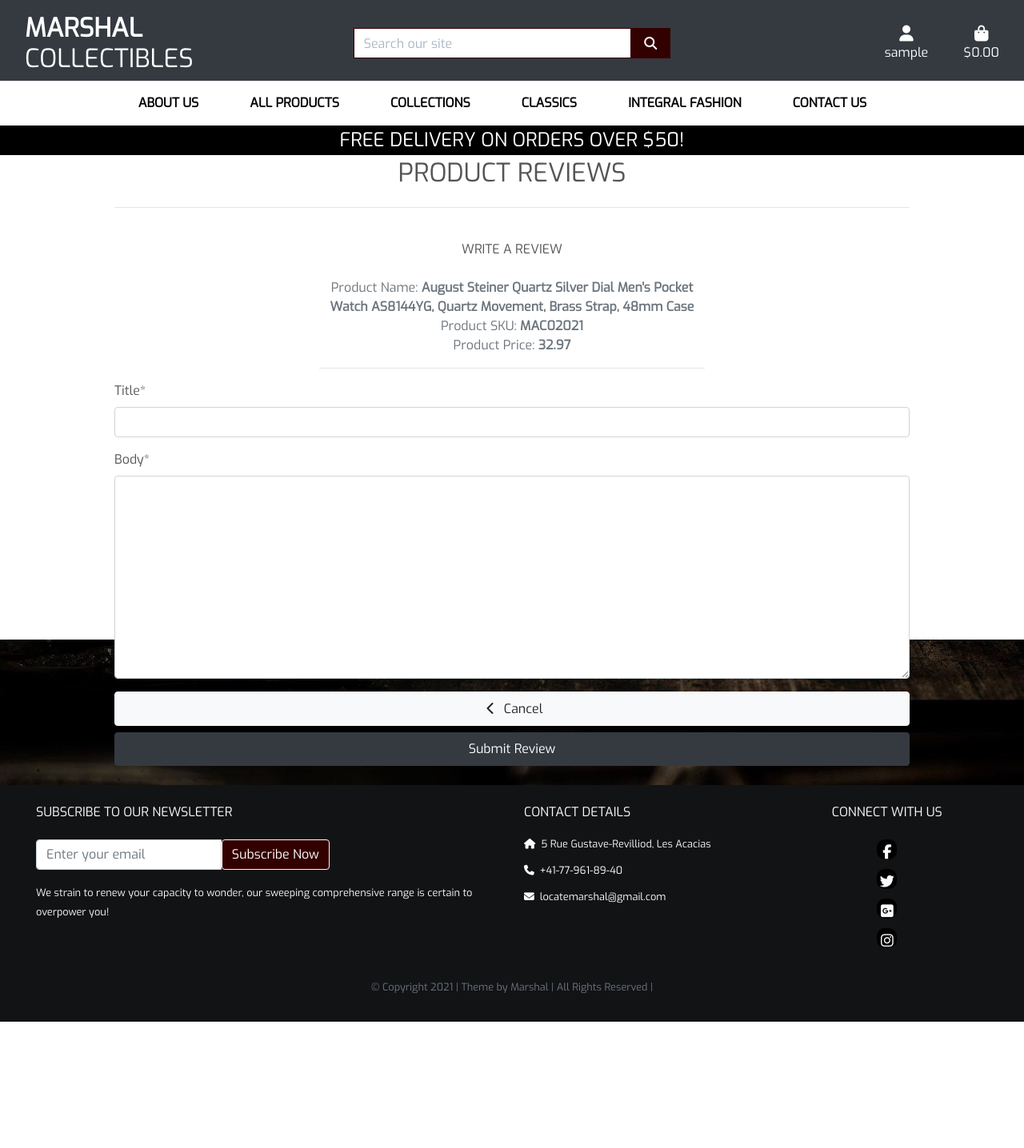
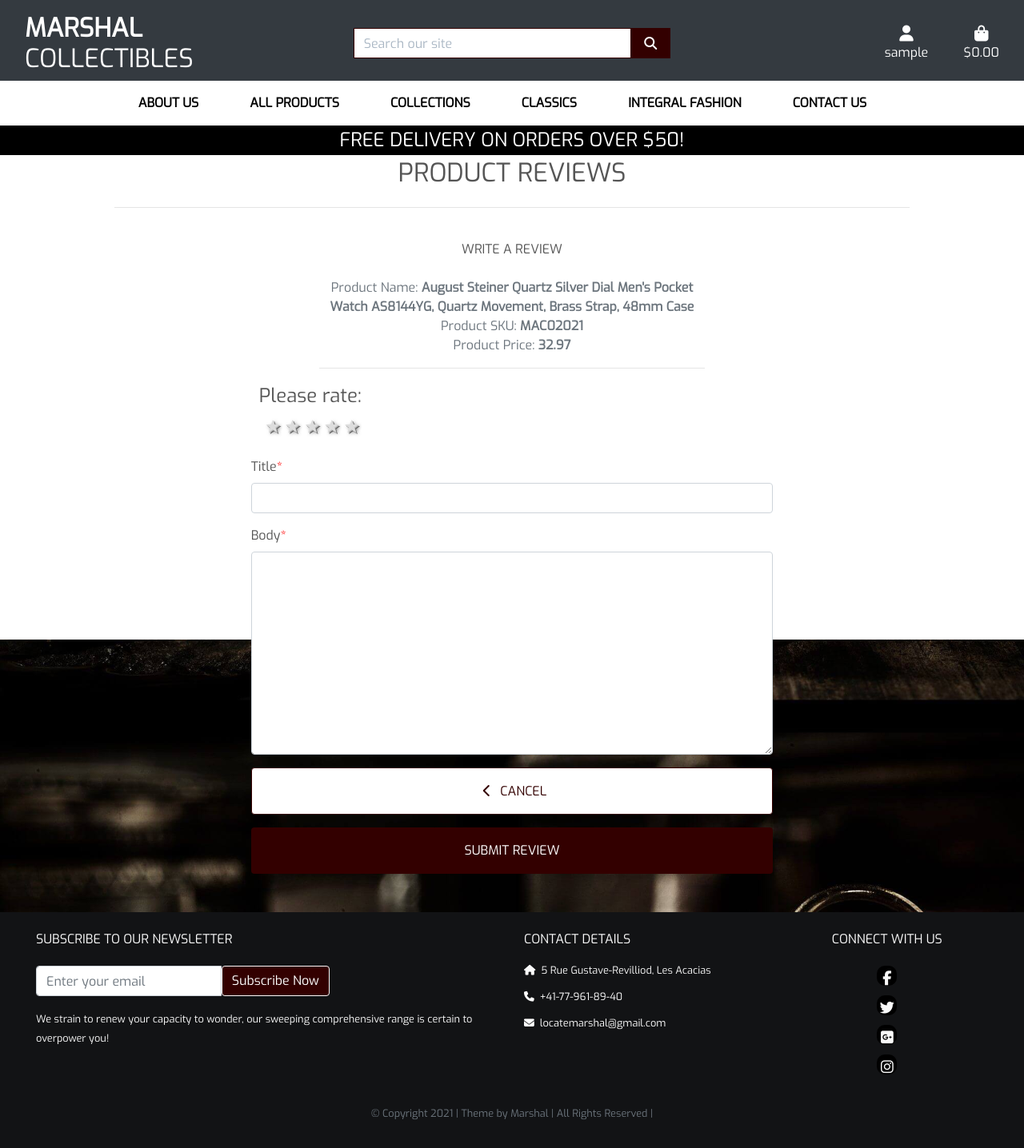
Before and after one commit to Seagather/Marshal-Unisex-Collectibles, a Django app: page /reviews/125/add_product_review/ in a window 1280 px wide. Shown: the whole page at 80% size. Before the commit the page ends 1278 px from the top, so only its background shows below. Run offline with Django 3.2, Linux system fonts and the light colour scheme; the visitor is signed in with stand-in values (Sample User, id 1); data comes from the database, SQL or seed files in the repository; some libraries are stand-ins or nearby versions.

Commit message:
Added product review form

```diff
--- a/reviews/forms.py
+++ b/reviews/forms.py
@@ -4,11 +4,9 @@ from .models import Review
 
 class ReviewForm(forms.ModelForm):
     """ Full Review form """
-    required_css_class = 'required'
 
     class Meta:
         model = Review
-        required_css_class = 'required'
         fields = [
             'title',
             'body',
--- a/reviews/models.py
+++ b/reviews/models.py
@@ -10,7 +10,7 @@ class Review(models.Model):
     )
     user = models.ForeignKey(User, blank=False, null=False, on_delete=models.CASCADE)
     title = models.CharField(max_length=50, blank=False, null=False)
-    body = models.TextField(max_length=600, blank=False, null=False)
+    body = models.TextField(max_length=700, blank=False, null=False)
     timestamp = models.DateTimeField(auto_now_add=True)
 
     class Meta:
--- a/reviews/static/reviews/css/review.css
+++ /dev/null
@@ -1,4 +0,0 @@
-label.required::after {
-    content: ' *';
-    color: red;
-}
--- a/reviews/templates/reviews/add_product_review.html
+++ b/reviews/templates/reviews/add_product_review.html
@@ -36,15 +36,30 @@
                 </div>
             </div>
         </div>
+    <div class="form-group col-md-8 mx-auto">
+    <div id="status"></div>
+    <form id="ratingForm">
+        <fieldset class="rating">
+            <legend>Please rate:</legend>
+            <input type="radio" id="star5" name="rating" value="5" /><label for="star5" title="Rocks!">5 stars</label>
+            <input type="radio" id="star4" name="rating" value="4" /><label for="star4" title="Pretty good">4 stars</label>
+            <input type="radio" id="star3" name="rating" value="3" /><label for="star3" title="Meh">3 stars</label>
+            <input type="radio" id="star2" name="rating" value="2" /><label for="star2" title="Kinda bad">2 stars</label>
+            <input type="radio" id="star1" name="rating" value="1" /><label for="star1" title="Sucks big time">1 star</label>
+        </fieldset>
+        <div class="clearfix"></div>
+        <!-- <button class="submit clearfix">Submit</button> -->
+    </form>
+    </div>
 
         <!-- Review input form -->
         <div class="row">
-            <div class="col-12">
+            <div class="form-group col-md-8 mx-auto">
                 <form class="review" method="POST" action="{% url 'add_product_review' product.id %}">
                     {% csrf_token %}
                     {{ form|crispy }}
-                    <a href="{% url 'profile' %}" class="btn btn-light py-2 btn-block"><span class="icon"><i class="fas fa-chevron-left"></i></span> Cancel</a>
-                    <button class="btn btn-dark py-2 btn-block" type="submit">Submit Review</button>
+                    <a href="{% url 'profile' %}" class="btn btn-outline-black text-uppercase py-3 mb-3 btn-block"><span class="icon"><i class="fas fa-chevron-left"></i></span> Cancel</a>
+                    <button class="btn btn-black text-uppercase py-3 mb-2 btn-block" type="submit">Submit Review</button>
                 </form>
             </div>
         </div>
--- a/static/css/base.css
+++ b/static/css/base.css
@@ -329,10 +329,81 @@ input[name='q']::placeholder {
     border-color: #dc3545;
     border-radius: 0;
 }
-label.required::after {
-    content: '*';
+.asteriskField {
     color: red;
 }
+
+.rating {
+    float:left;
+}
+
+/* :not(:checked) is a filter, so that browsers that don’t support :checked don’t
+   follow these rules. Every browser that supports :checked also supports :not(), so
+   it doesn’t make the test unnecessarily selective */
+.rating:not(:checked) > input {
+	position: absolute;
+	clip: rect(0px, 0px, 0px, 0px);
+}
+
+.rating:not(:checked) > label {
+    float:right;
+    width:1.1em;
+    padding:0 .1em;
+    overflow:hidden;
+    white-space:nowrap;
+    cursor:pointer;
+    font-size:140%;
+    line-height:1.2;
+    color:#ddd;
+    text-shadow:1px 1px #bbb, 2px 2px #666, .1em .1em .2em rgba(0,0,0,.5);
+}
+
+.rating:not(:checked) > label:before {
+    content: '★ ';
+}
+
+.rating > input:checked ~ label {
+    color: #f70;
+    text-shadow:1px 1px #c60, 2px 2px #940, .1em .1em .2em rgba(0,0,0,.5);
+}
+
+.rating:not(:checked) > label:hover,
+.rating:not(:checked) > label:hover ~ label {
+    color: gold;
+    text-shadow:1px 1px goldenrod, 2px 2px #B57340, .1em .1em .2em rgba(0,0,0,.5);
+}
+
+.rating > input:checked + label:hover,
+.rating > input:checked + label:hover ~ label,
+.rating > input:checked ~ label:hover,
+.rating > input:checked ~ label:hover ~ label,
+.rating > label:hover ~ input:checked ~ label {
+    color: #ea0;
+    text-shadow:1px 1px goldenrod, 2px 2px #B57340, .1em .1em .2em rgba(0,0,0,.5);
+}
+
+.rating > label:active {
+    position:relative;
+    top:2px;
+    left:2px;
+}
+
+/* end of Lea's code */
+
+/*
+ * Clearfix from html5 boilerplate
+ */
+
+.clearfix:before,
+.clearfix:after {
+    content: " "; /* 1 */
+    display: table; /* 2 */
+}
+
+.clearfix:after {
+    clear: both;
+}
+
 /* -------------------------------- Media Queries */
 
 /* Slightly larger container on xl screens */
```
Also changed, not shown: static/css/urls.py (deleted, +0 -11 lines).
